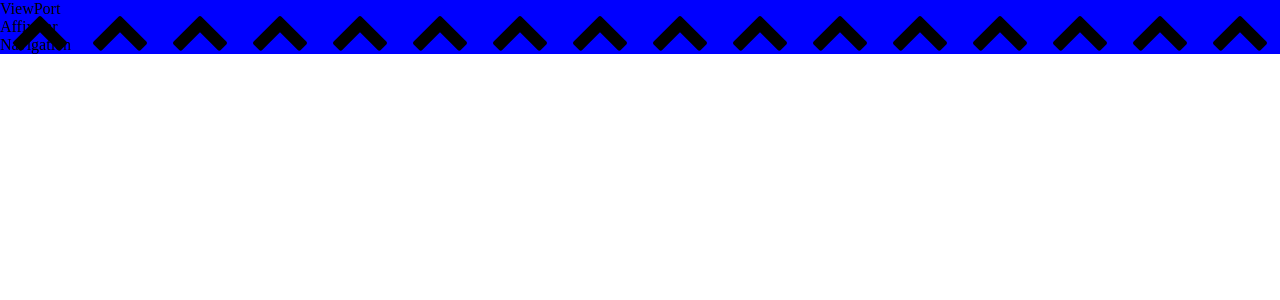
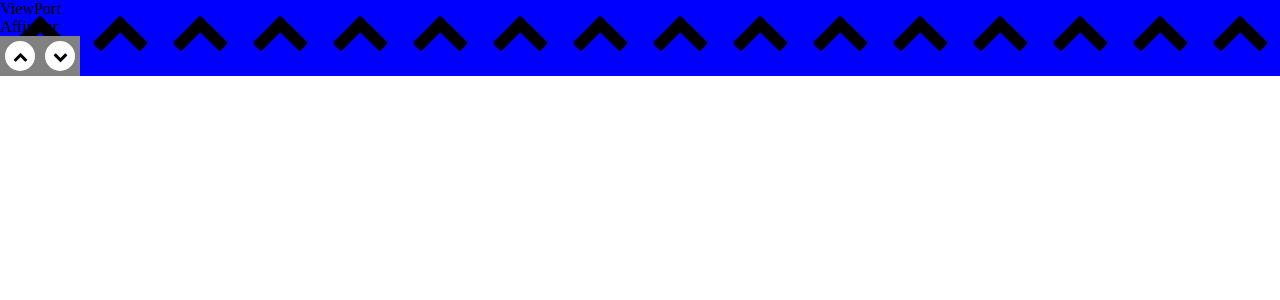
Before and after one commit to Seraphiou/achievements, a React app: page / in a window 1280 px wide. Shown: the top 300 px of the page. Built offline with nearby package versions, Linux system fonts and the light colour scheme.

Commit message:
Add navigation buttons

```diff
--- a/src/components/Button.tsx
+++ b/src/components/Button.tsx
@@ -2,14 +2,13 @@ import * as React from 'react';
 import { StatelessComponent } from 'react';
 
 interface IButton {
+    class: string;
     action: string;
     icon: string;
 }
 
 const Button: StatelessComponent<IButton> = (props) => (
-    <button>Button</button>
+    <button className={props.class} />
 );
 
-
-
 export default Button;
--- a/src/components/Navigation.tsx
+++ /dev/null
@@ -1,11 +0,0 @@
-import * as React from 'react';
-import { StatelessComponent } from 'react';
-
-interface INavigation {
-}
-
-const Navigation: StatelessComponent<INavigation> = (props) => (
-    <div className='navigation'>Navigation</div>
-);
-
-export default Navigation;
--- /dev/null
+++ b/src/components/Navigation/Navigation.scss
@@ -0,0 +1,41 @@
+.navigation {
+  display: inline-block;
+  border: 2px #000;
+  background: #818181;
+
+  button {
+    &.next {
+      display: inline-block;
+      width: 30px;
+      height: 30px;
+      margin: 5px;
+      border: 0;
+      line-height: 30px;
+      border-radius: 50%;
+      background: #fff url('../../icons/chevron-up.svg?fill=black') center no-repeat;
+      background-size: 15px 15px;
+      cursor: pointer;
+    }
+    &.next:hover {
+      background: #e4e4e4 url('../../icons/chevron-up.svg?fill=black') center no-repeat;
+      background-size: 15px 15px;
+    }
+
+    &.previous {
+      display: inline-block;
+      width: 30px;
+      height: 30px;
+      margin: 5px;
+      border: 0;
+      line-height: 30px;
+      border-radius: 50%;
+      background: #fff url('../../icons/chevron-down.svg?fill=black') center no-repeat;
+      background-size: 15px 15px;
+      cursor: pointer;
+    }
+    &.previous:hover {
+      background: #e4e4e4 url('../../icons/chevron-down.svg?fill=black') center no-repeat;
+      background-size: 15px 15px;
+    }
+  }
+}
--- /dev/null
+++ b/src/components/Navigation/Navigation.tsx
@@ -0,0 +1,17 @@
+import * as React from 'react';
+import { StatelessComponent } from 'react';
+import './Navigation.scss';
+
+import Button from '../Button';
+
+interface INavigation {
+}
+
+const Navigation: StatelessComponent<INavigation> = (props) => (
+    <div className='navigation'>
+        <Button action='NEXT_PAGE' icon='next_icone' class='next'/>
+        <Button action='PREVIOUS_PAGE' icon='previsou_icone' class='previous'/>
+    </div>
+);
+
+export default Navigation;
--- /dev/null
+++ b/src/components/Navigation/index.ts
@@ -0,0 +1,4 @@
+import ViewPort from './Navigation';
+import './Navigation.scss';
+
+export default ViewPort;
--- a/src/containers/App.tsx
+++ b/src/containers/App.tsx
@@ -3,7 +3,7 @@ import { ReactNode, StatelessComponent } from 'react';
 import './App.scss';
 
 import AffixBar from '../components/AffixBar';
-import Navigation from '../components/Navigation';
+import Navigation from '../components/Navigation/Navigation';
 import ViewPort from '../components/ViewPort';
 
 // Keynote
```
